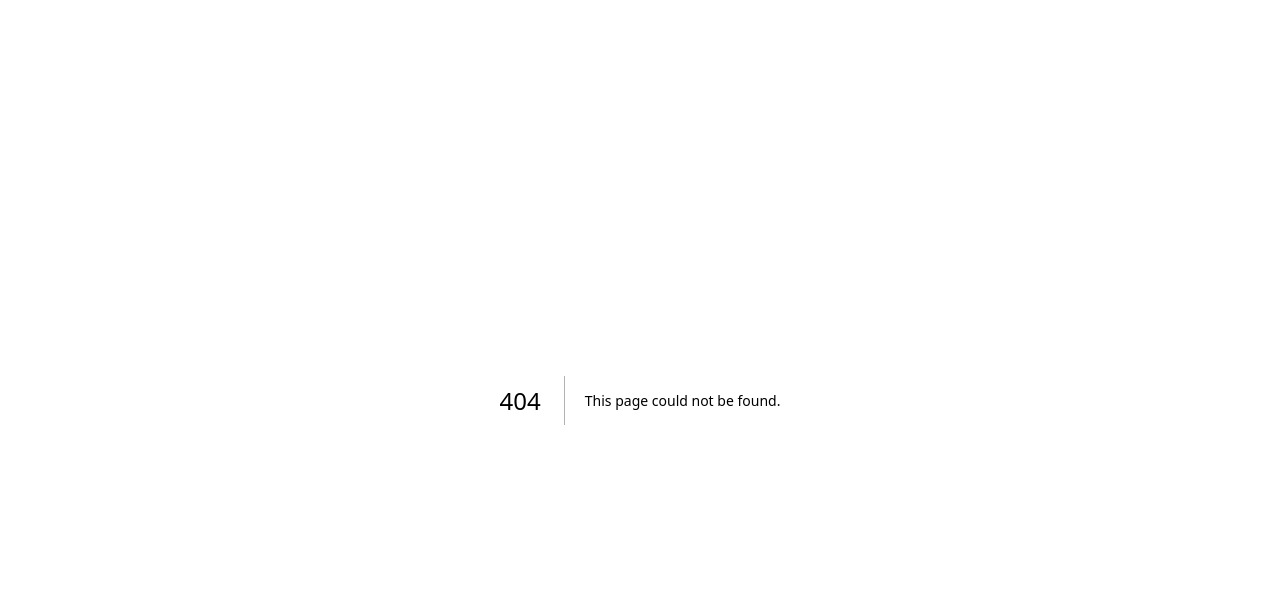
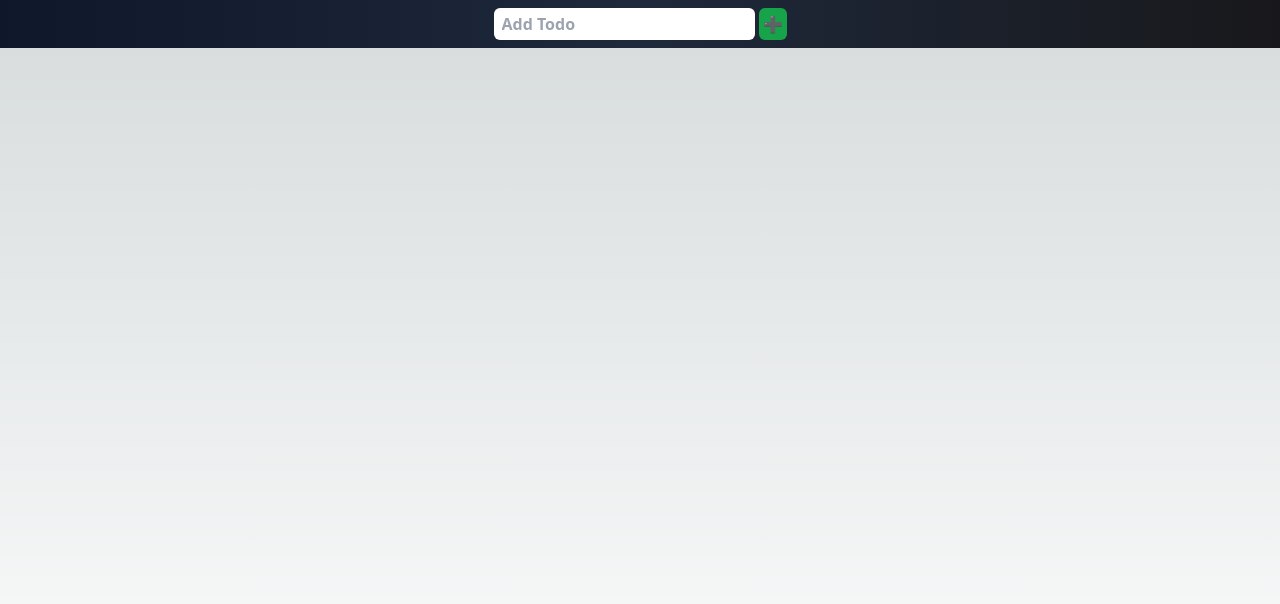
Before and after one commit to PouryaSoleimani/REDUX, a Next.js app: page /todolist in a window 1280 px wide. Before the commit this address had no page. Shown: the top 604 px of the page. Built offline with nearby package versions, Linux system fonts and the light colour scheme.

Commit message:
todolist

```diff
--- a/RECOIL/atoms.js
+++ b/RECOIL/atoms.js
@@ -3,3 +3,5 @@ import { atom } from "recoil";
 
 
 export const COUNTERSTATE = atom({ key: 'counterstate', default: 0, });
+
+export const TODOS = atom({ key: 'todos', default: [], });
--- /dev/null
+++ b/pages/todolist.tsx
@@ -0,0 +1,21 @@
+import React from 'react'
+
+const TodoListPage = () => {
+  return (
+    <main className='w-screen h-screen flex flex-col'>
+
+      <form id="input" className='w-screen flex py-2 items-center justify-center space-x-1 bg-gradient-to-r from-slate-900 via-slate-800 to-zinc-900'>
+        <input type="text" placeholder='Add Todo' className='px-2 py-1 rounded-md text-black font-bold ' />
+        <button className='bg-green-600 p-1 rounded-md'>➕</button>
+      </form>
+
+      <div id="todos">
+        <ul>
+
+        </ul>
+      </div>
+    </main>
+  )
+}
+
+export default TodoListPage
```
